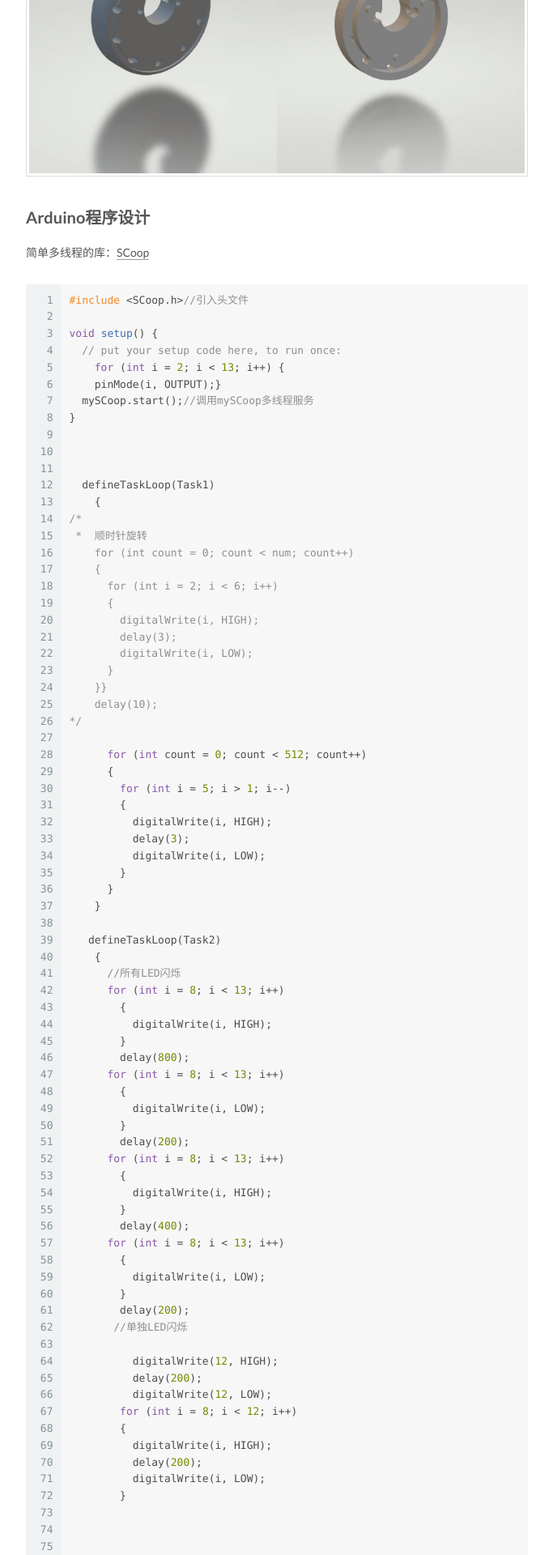
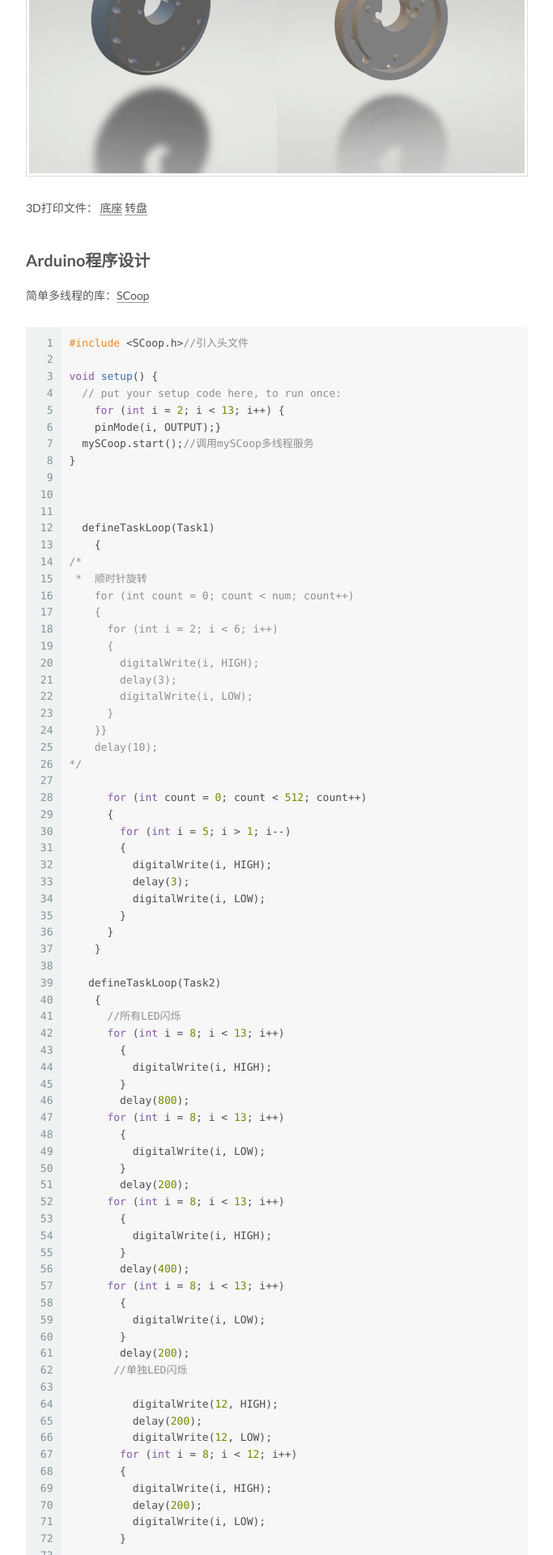
Before and after one commit to WongChan/blog, a Jekyll site: the page built from _posts/2021-05-18-跑马灯小转盘.md, in a window 1280 px wide. Shown: the part 1592-3512 px from the top of the page at 81% size, without its empty margins (428-1111 px from the left). Built offline with Jekyll 4.4.1, drawn with Linux system fonts in a browser that asks for light colours.

Commit message:
Update 2021-05-18-跑马灯小转盘.md

```diff
--- a/_posts/2021-05-18-跑马灯小转盘.md
+++ b/_posts/2021-05-18-跑马灯小转盘.md
@@ -30,6 +30,9 @@ tags:   Arduino
 
 <img class="img-responsive image-center thumbnail" src="{{site.url}}/blog/img/2021-05-18-跑马灯小转盘/底座.jpg" width = "100%" alt="底座.jpg" align=center />
 
+3D打印文件：
+[底座]({{site.url}}/blog/img/2021-05-18-跑马灯小转盘/底座1.STL)
+[转盘]({{site.url}}/blog/img/2021-05-18-跑马灯小转盘/转盘.STL)
 
 ## Arduino程序设计
 
```
